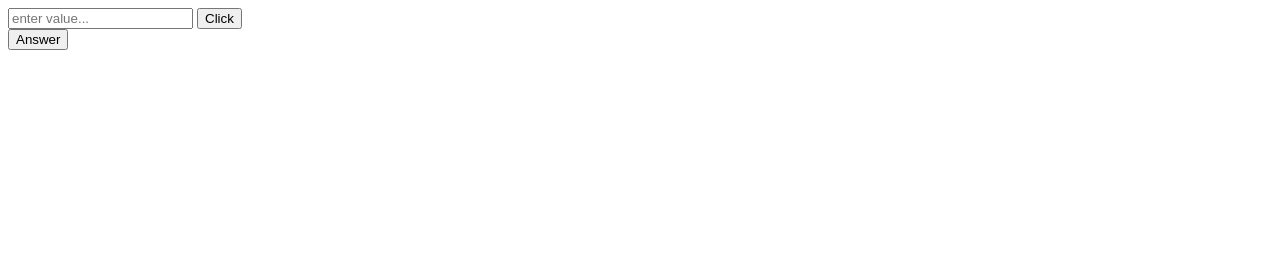
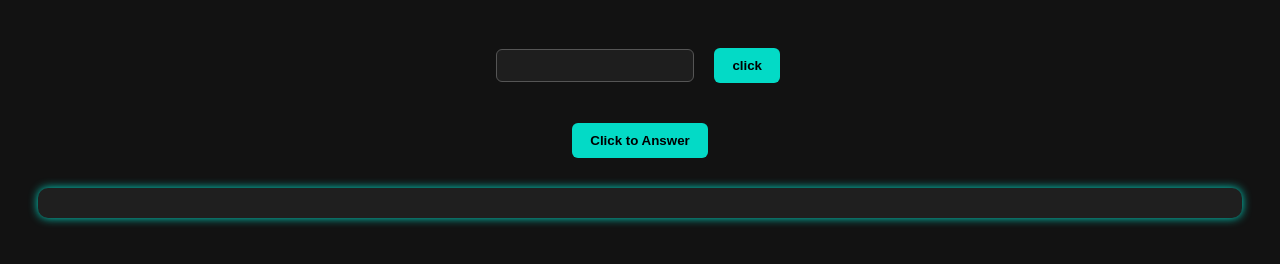
Before and after one commit to bhaviksirvi20/JAVA_SCRIPT, a plain HTML site: page ProjectTask.html/12.DuplicateArray........html in a window 1280 px wide. Drawn offline with Linux system fonts and the light colour scheme.

Commit message:
Update 12.DuplicateArray.html

```diff
--- a/ProjectTask.html/12.DuplicateArray........html
+++ b/ProjectTask.html/12.DuplicateArray........html
@@ -4,40 +4,107 @@
 <head>
     <meta charset="UTF-8">
     <meta name="viewport" content="width=device-width, initial-scale=1.0">
-    <title>12. Duplicate Array</title>
+    <title>Document</title>
 </head>
+<style>
+    body {
+      background-color: #121212;
+      color: #ffffff;
+      font-family: Arial, sans-serif;
+      padding: 30px;
+      text-align: center;
+    }
 
+    input[type="text"],
+    input[type="number"] {
+      background-color: #1e1e1e;
+      color: #fff;
+      border: 1px solid #555;
+      padding: 8px;
+      margin: 6px;
+      border-radius: 6px;
+      width: 180px;
+    }
+
+    button {
+      background-color: #03dac6;
+      color: #000;
+      border: none;
+      padding: 10px 18px;
+      margin: 10px;
+      border-radius: 6px;
+      font-weight: bold;
+      cursor: pointer;
+      transition: background-color 0.3s ease;
+    }
+
+    button:hover {
+      background-color: #00bfa5;
+    }
+
+    #inputs {
+      margin-top: 20px;
+    }
+
+    #inputs input {
+      display: inline-block;
+      margin: 6px;
+      width: 100px;
+      text-align: center;
+    }
+
+    #aval {
+      margin-top: 20px;
+      padding: 15px;
+      background-color: #1f1f1f;
+      border-radius: 10px;
+      box-shadow: 0 0 10px #03dac6;
+      font-size: 18px;
+    }
+  </style>
 <body>
-    <input type="text" id="user" placeholder="enter value...">
-    <button onclick="press()">Click</button>
-    <div id="inputs"> </div>
-
-
-    <button onclick="ans()">Answer</button>
+    <input type="text" id="user">
+    <button onclick="input()">click</button>
+    <div id="inputs"></div>
+    <button onclick="sort()">Click to Answer</button>
     <h1 id="aval"></h1>
-
     <script>
-        function press() {
-
+        function input() {
             let user = +document.getElementById("user").value
             console.log(user);
             let inputs = document.getElementById("inputs")
-
-            for (let i = 0; i < user; i++) {
-
+            for (let i = 1; i <= user; i++) {
                 let input = document.createElement("input")
                 inputs.appendChild(input)
                 input.type = "number"
+            }
+        }
+        function sort() {
+            let num = document.querySelectorAll("#inputs input")
+            let arr = []
+            num.forEach((e) => {
+                let val = Number(e.value)
+                arr.push(val)
 
+                console.log(arr);
+            })
+            let l = arr.length
+            for (let i = 0; i < l - 1; i++) {
+                for (let j = 0; j < l - 1 - i; j++) {
+                    if (arr[j] > arr[j + 1]) {
+                        let temp = arr[j]
+                        arr[j] = arr[j + 1]
+                        arr[j + 1] = temp
+                    }
+                }
             }
-            let userr = document.getElementById("user")
-            userr.value = ""
+            let aval = document.getElementById("aval")
+            for (let i = 0; i < l; i++) {
+                if(arr[i] == arr[i + 1]){
+                    aval.innerText += ` ${arr[i]} is Repeated in Array `
+                }
+            }
         }
-        function ans() {
-
-
-        }
-
     </script>
 </body>
 
```
